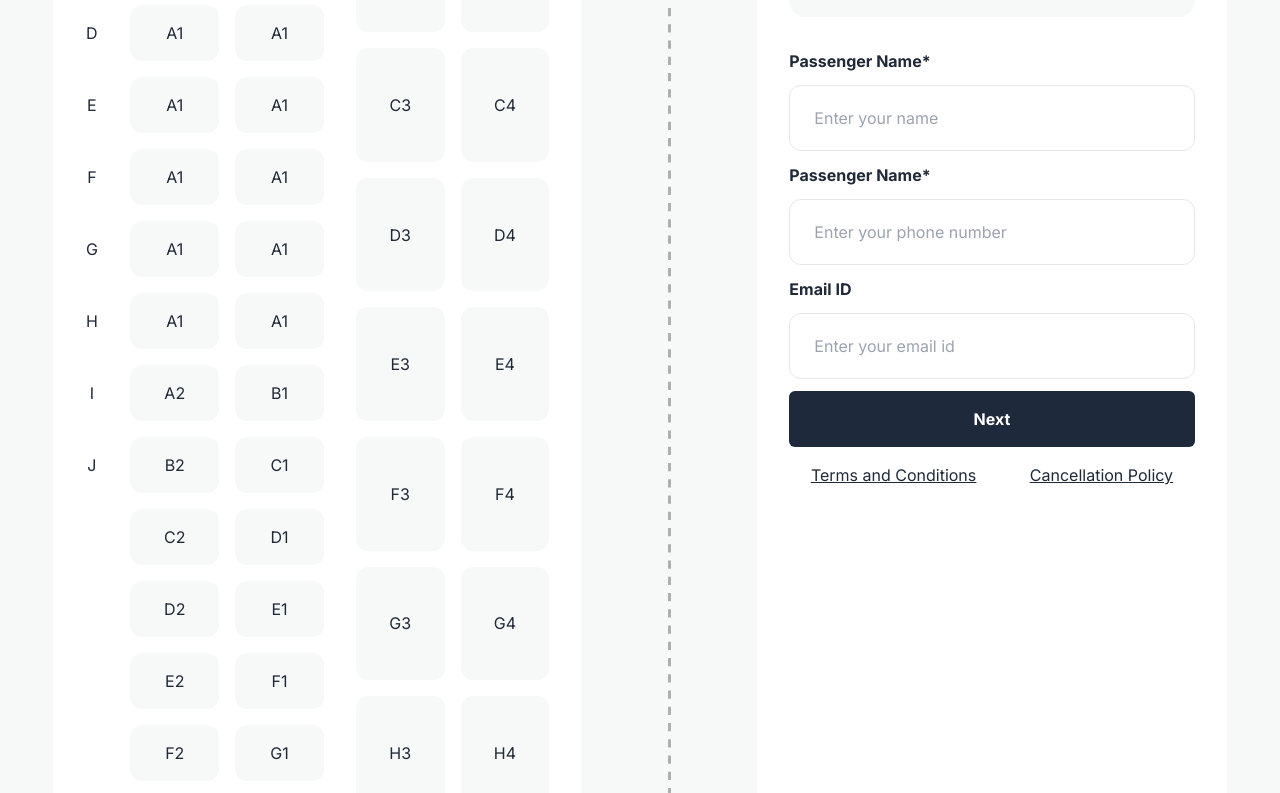
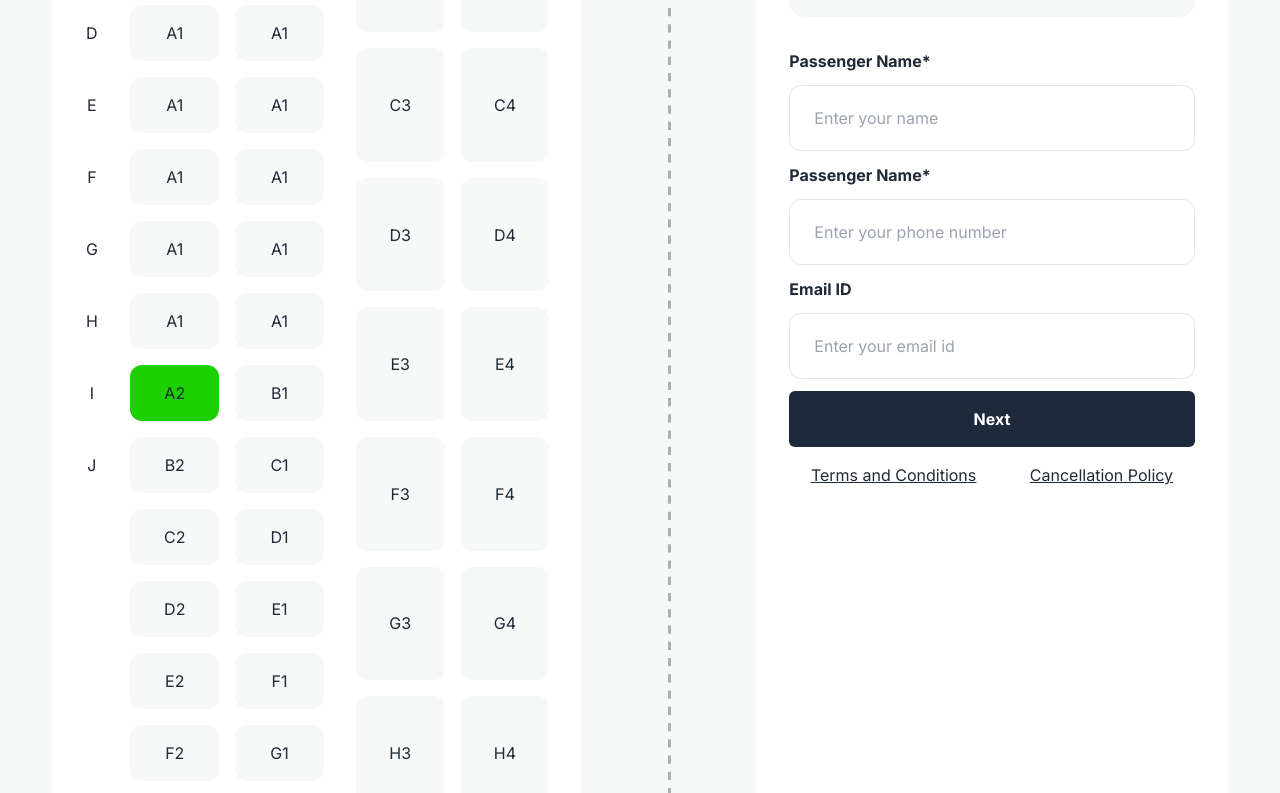
Before and after one commit to imran2024bd/B9A5-smart-ticketing-calculation, a plain HTML site: page index.html in a window 1280 px wide. Both pictures are taken after a click on the button "A2". Shown: the part 2723-3516 px from the top of the page. Drawn offline with nearby package versions, Linux system fonts and the light colour scheme.

Commit message:
calculation of seats working

```diff
--- a/cal.js
+++ b/cal.js
@@ -2,6 +2,11 @@ const selections = document.getElementsByClassName('selected-seat');
 let countingSeat = parseInt(document.getElementById('counting-seatNumber').innerText);
 let remainingSeat = parseInt(document.getElementById('remaining-seatNumber').innerText);
 const perTicketPrice = parseInt(document.getElementById('per-ticket-price').innerText);
+
+// console.log('selected-seat' , selected-seat);
+// console.log('perTicketPrice' , perTicketPrice);
+// console.log('countingSeat' , countingSeat);
+// console.log('remaining-seatNumber' , remaining-seatNumber);
 
 let initialTicketPrice = 0;
 
@@ -10,6 +15,17 @@ const selectionsSeatNumber = [];
 for (const selection of selections){
 // console.log(selections.target);
 selection.addEventListener('click', function (e) {
+const SelectedSeat = e.target.innerText;
+if (!selectionsSeatNumber.includes(SelectedSeat)) {
+    if (selectionsSeatNumber.length >= 4) {
+        alert(' Already Exceeds your Limit 4 Seats')
+    }
+    selectionsSeatNumber.push(SelectedSeat);
+    e.target.classList.toggle('bg-themecolor');
+    countingSeat=selectionsSeatNumber.length;
+
+
+}
 
 })
 }
```
Also changed, not shown: index.html (+1 -1 lines).
